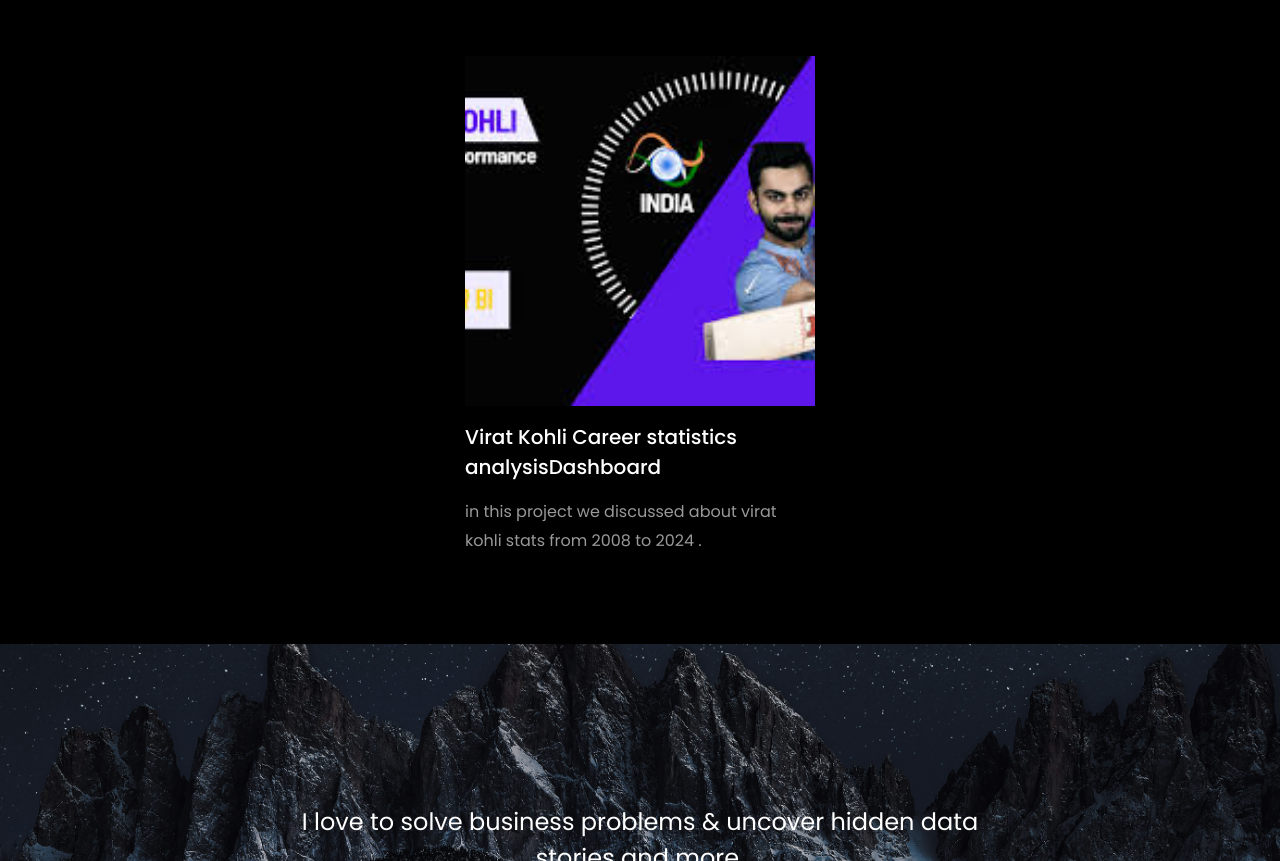
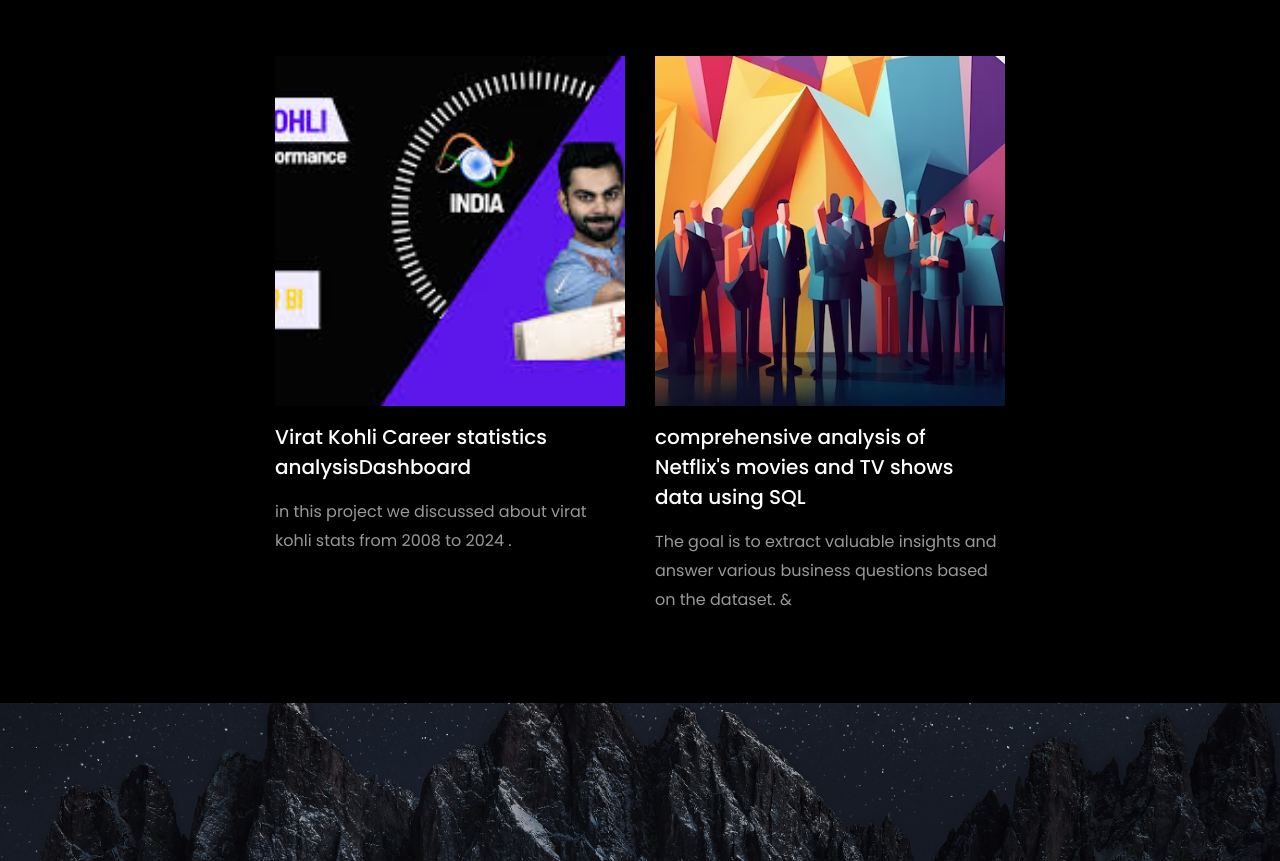
Before and after one commit to abhayji7/abhayji7.io, a plain HTML site: page index.html in a window 1280 px wide. Shown: the part 2966-3827 px from the top of the page. Drawn offline with nearby package versions, Linux system fonts and the light colour scheme; files that its build step writes are made by us from their sources; files whose address does not match are found by name.

Commit message:
Update index.html

```diff
--- a/index.html
+++ b/index.html
@@ -456,19 +456,19 @@
 				</div>
 			  </div>
 			</div>
-			<!-- <div class="col-md-4 d-flex ftco-animate">
+			<div class="col-md-4 d-flex ftco-animate">
 				<div class="blog-entry justify-content-end">
-				<a href="https://github.com/rishabhnmishra/customer_segmentation/blob/main/Customer_Segmentation-final.ipynb" class="block-20 zoom-effect" style="background-image: url('images/proj_5.jpg');">
+				<a href="https://github.com/abhayji7/sql-netflix" class="block-20 zoom-effect" style="background-image: url('images/proj_5.jpg');">
 				</a>
 				<div class="text mt-3 float-right d-block">
 
-				  <h3 class="heading"><a href="https://github.com/rishabhnmishra/customer_segmentation/blob/main/Customer_Segmentation-final.ipynb">Customer Segmentation using clustering model</a></h3>
-				  <p>Developed a ML model to give various recommendations of financial products &amp; services on target customer groups.</p>
+				  <h3 class="heading"><a href="https://github.com/abhayji7/sql-netflix">comprehensive analysis of Netflix's movies and TV shows data using SQL</a></h3>
+				  <p>The goal is to extract valuable insights and answer various business questions based on the dataset. &amp; </p>
 				</div>
 			  </div>
 			</div>
 		 </div>
-	  </div> -->
+	  </div>
     </section>
 
 	<!-- <section class="ftco-section ftco-no-pt ftco-no-pb ftco-counter img" id="section-counter">
```
